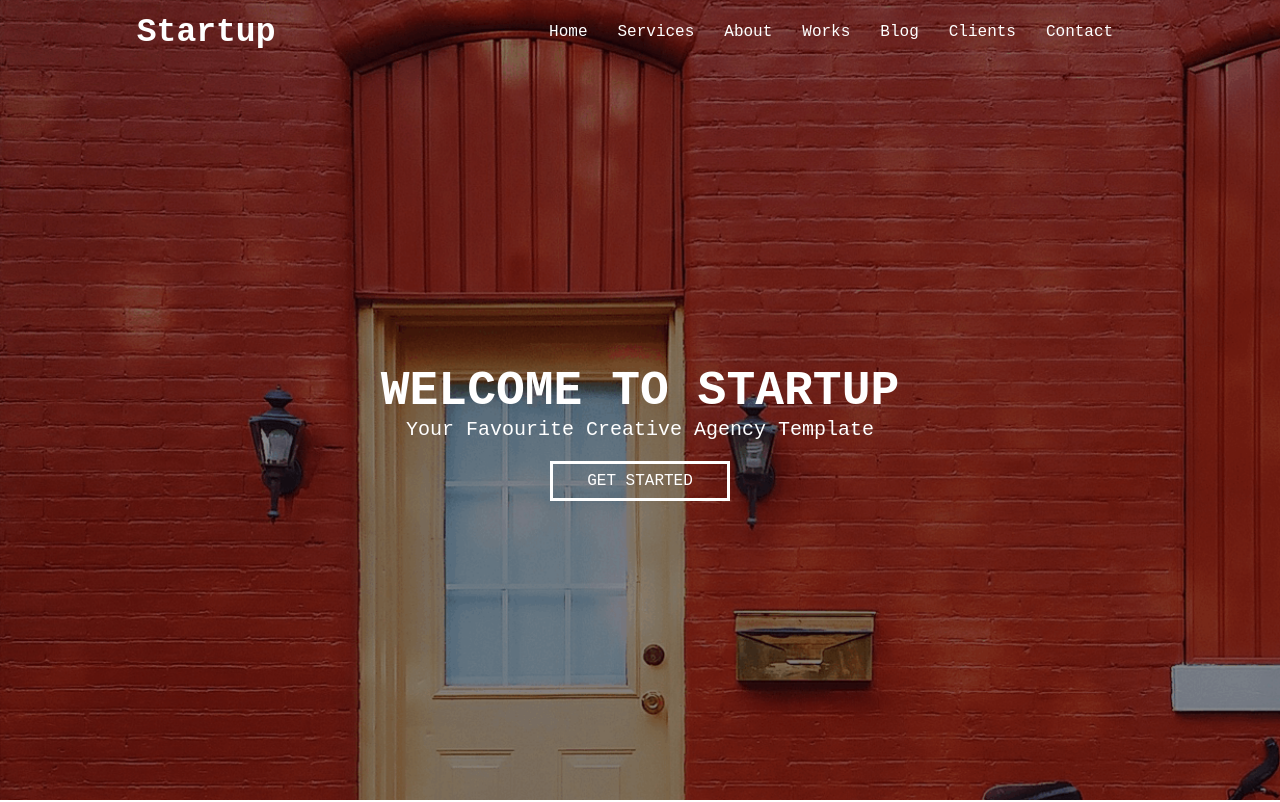
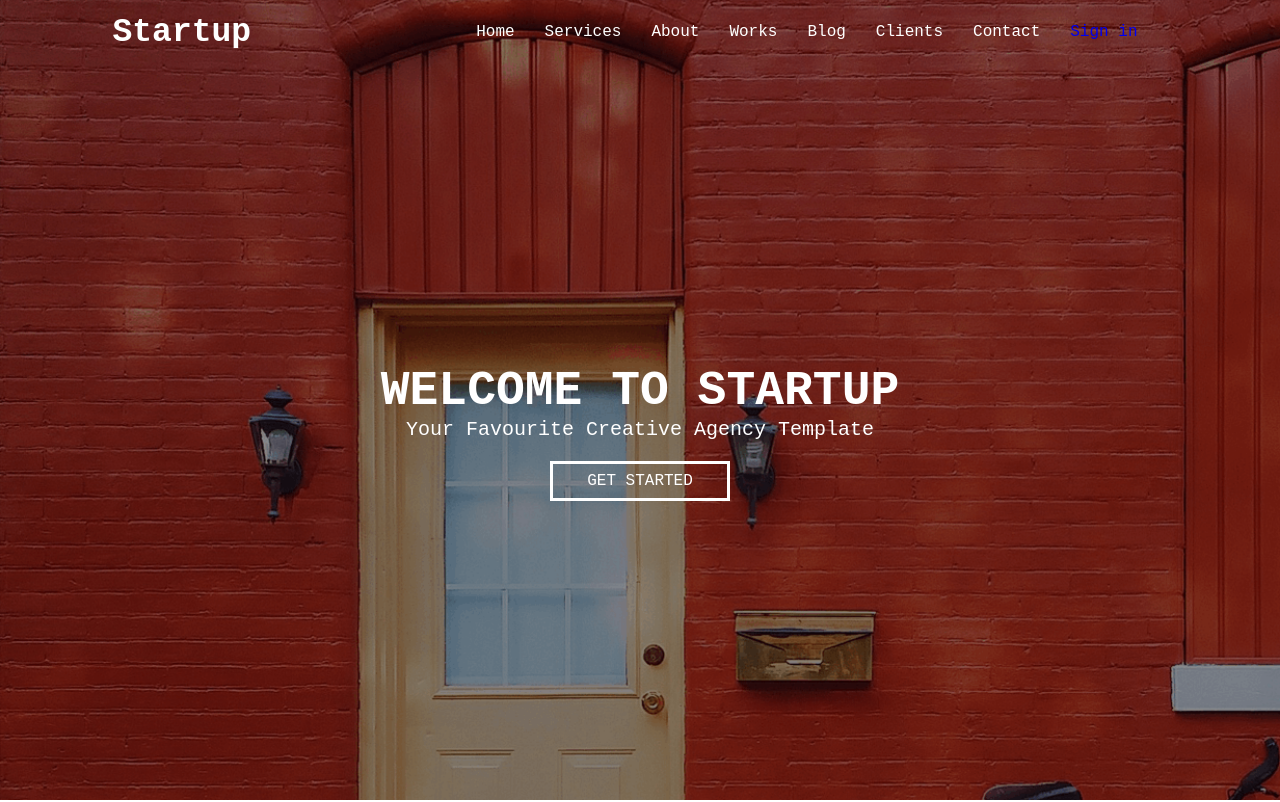
Before and after one commit to Arsaide/Lesson-9, a plain HTML site: page index.html in a window 1280 px wide. Shown: the top 802 px of the page. Drawn offline with Linux system fonts and the light colour scheme; a web font is replaced by a local one.

Commit message:
Update index.html

```diff
--- a/index.html
+++ b/index.html
@@ -6,7 +6,7 @@
     <meta name="viewport" content="width=device-width, initial-scale=1.0">
     <link rel="stylesheet" href="./css/style.css">
     <link rel="stylesheet" href="./css/fonts.css">
-    <title>Website</title>
+    <title>Home</title>
 </head>
 <body>
     <header>
@@ -23,6 +23,7 @@
                     <li>Blog</li>
                     <li>Clients</li>
                     <li>Contact</li>
+                    <li><a class="sign" href="https://arsaide.github.io/lesson-12/">Sign in</a></li>
                 </ul>
             </div>
         </section>
```
